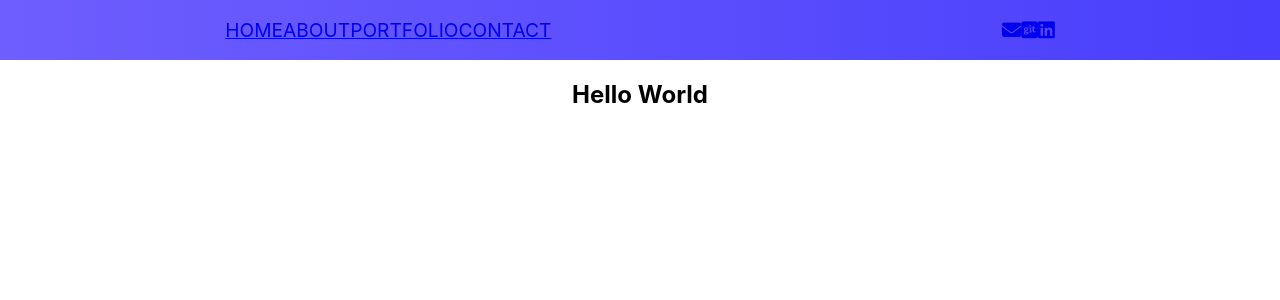
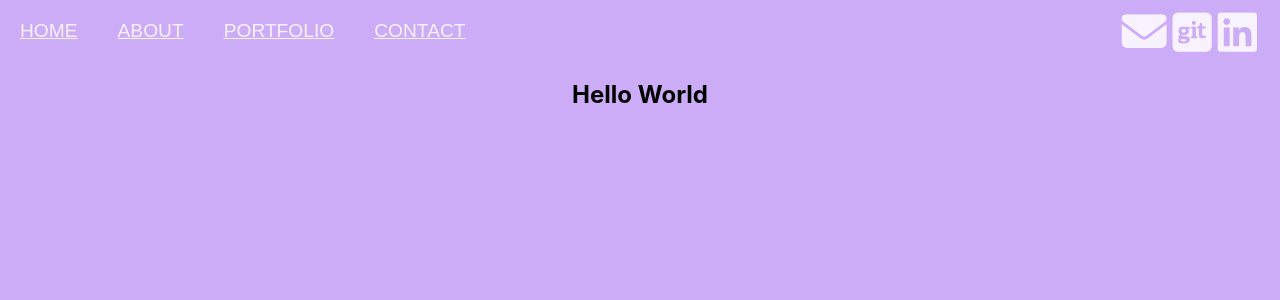
Before and after one commit to fayvera/Mock-website, a React (Create React App) app: page / in a window 1280 px wide. Shown: the top 300 px of the page. Built offline with nearby package versions, Linux system fonts and the light colour scheme.

Commit message:
styles with color and navbar size

```diff
--- a/src/Navbar/navbar.css
+++ b/src/Navbar/navbar.css
@@ -1,8 +1,8 @@
 .navbar{
     align-items: center;
-    background: linear-gradient(90deg, rgb(110, 94, 254)0%, rgba(73,63,252,1));
+    /* background: linear-gradient(90deg, rgb(110, 94, 254)0%, rgba(73,63,252,1)); */
     display: flex;
-    justify-content: space-around;
+    justify-content: space-between;
     font-size: 1.2rem;
     height: 60px;
     position: relative;
@@ -10,19 +10,32 @@
 
 .navbar-main{
     display:inline;
-    justify-content: space-around;
+    justify-content: flex-start;
     align-items: center;
-
+}
+.navbar-main a{
+    align-items: center;
+    margin: 20px;
+    color: #f8f2ff;
+    font-family: Arial, Helvetica, sans-serif;
 }
 .svg-links {
     display: inline;
     justify-content: flex-end;
     font-size: 1.2rem;
+}
+.navbar i{
+    margin: 3px;
+    color: #f8f2ff;
+    align-items: center;
+    size: 80px;
+    height: 1rem;
+    font-size: 2.8rem;
 
 }
-
 .navbar-items{
     justify-content: flex-end;
     align-items: center;
     display: flex;
+    margin: 20px;
 }
--- a/src/index.css
+++ b/src/index.css
@@ -5,6 +5,7 @@ body {
     sans-serif;
   -webkit-font-smoothing: antialiased;
   -moz-osx-font-smoothing: grayscale;
+  background-color: #ccabf7;
 }
 
 code {
```
